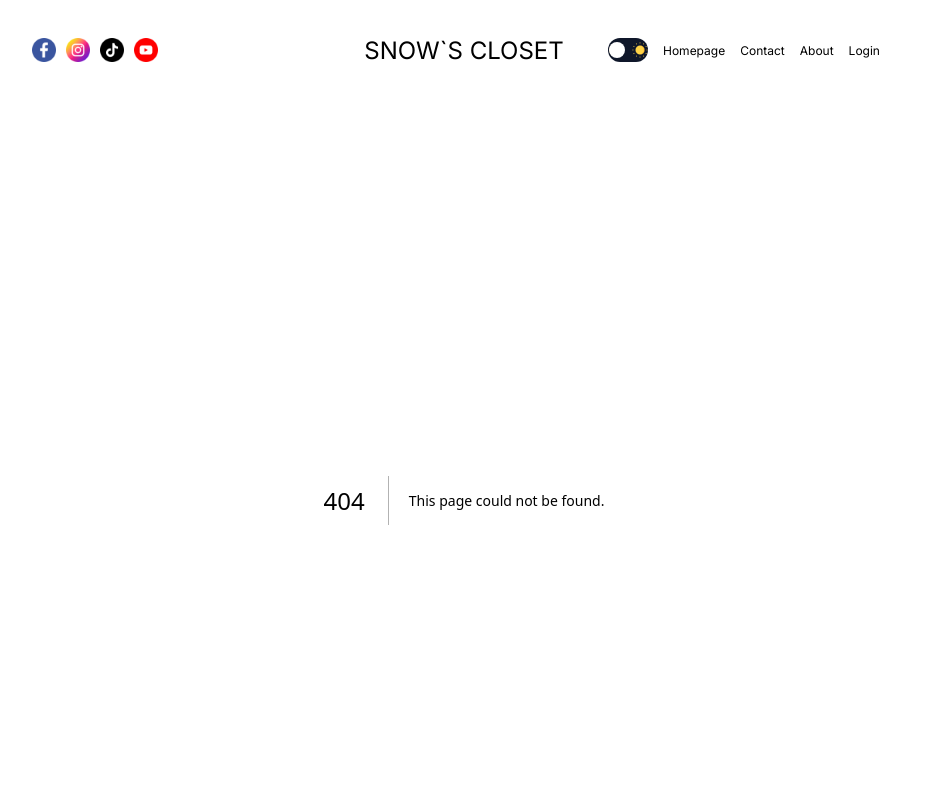
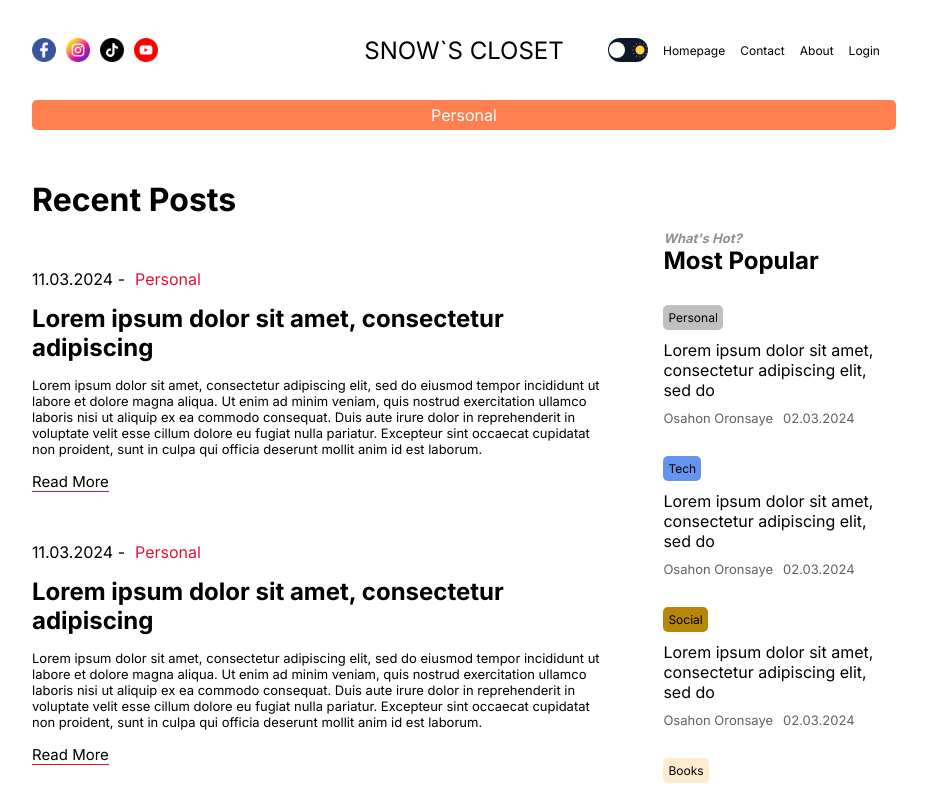
Before and after one commit to Edojonsnow/Next-Blog, a Next.js app: page /blog in a window 1280 px wide. Before the commit this address had no page. Shown: the top 795 px of the page, without its empty margins (176-1103 px from the left). Built offline with nearby package versions, Linux system fonts and the light colour scheme.

Commit message:
some styling

```diff
--- /dev/null
+++ b/src/app/blog/categoryPage.module.css
@@ -0,0 +1,11 @@
+.content {
+  display: flex;
+  gap: 50px;
+}
+.category {
+  color: white;
+  background-color: coral;
+  text-align: center;
+  padding: 5px;
+  border-radius: 5px;
+}
--- /dev/null
+++ b/src/app/blog/page.jsx
@@ -0,0 +1,18 @@
+import CardList from "@/components/cardList/CardList";
+import React from "react";
+import styles from "./categoryPage.module.css";
+import Menu from "@/components/Menu/Menu";
+
+const BlogPage = () => {
+  return (
+    <div className={styles.container}>
+      <div className={styles.category}>Personal</div>
+      <div className={styles.content}>
+        <CardList />
+        <Menu />
+      </div>
+    </div>
+  );
+};
+
+export default BlogPage;
--- a/src/components/card/card.module.css
+++ b/src/components/card/card.module.css
@@ -39,3 +39,8 @@
   border-bottom: 1px solid crimson;
   width: max-content;
 }
+@media screen and (max-width: 1280px) {
+  .imageContainer {
+    display: none;
+  }
+}
--- a/src/components/navbar/navbar.module.css
+++ b/src/components/navbar/navbar.module.css
@@ -46,8 +46,20 @@
 }
 
 @media screen and (max-width: 768px) {
+  .links {
+    justify-content: flex-end;
+  }
   .link {
     display: none;
+  }
+  .logo {
+    font-size: 18px;
+  }
+}
+
+@media screen and (max-width: 640px) {
+  .links {
+    justify-content: flex-end;
   }
   .logo {
     font-size: 18px;
```
Also changed, not shown: src/app/[slug]/page.jsx (added, +28 -0 lines).
